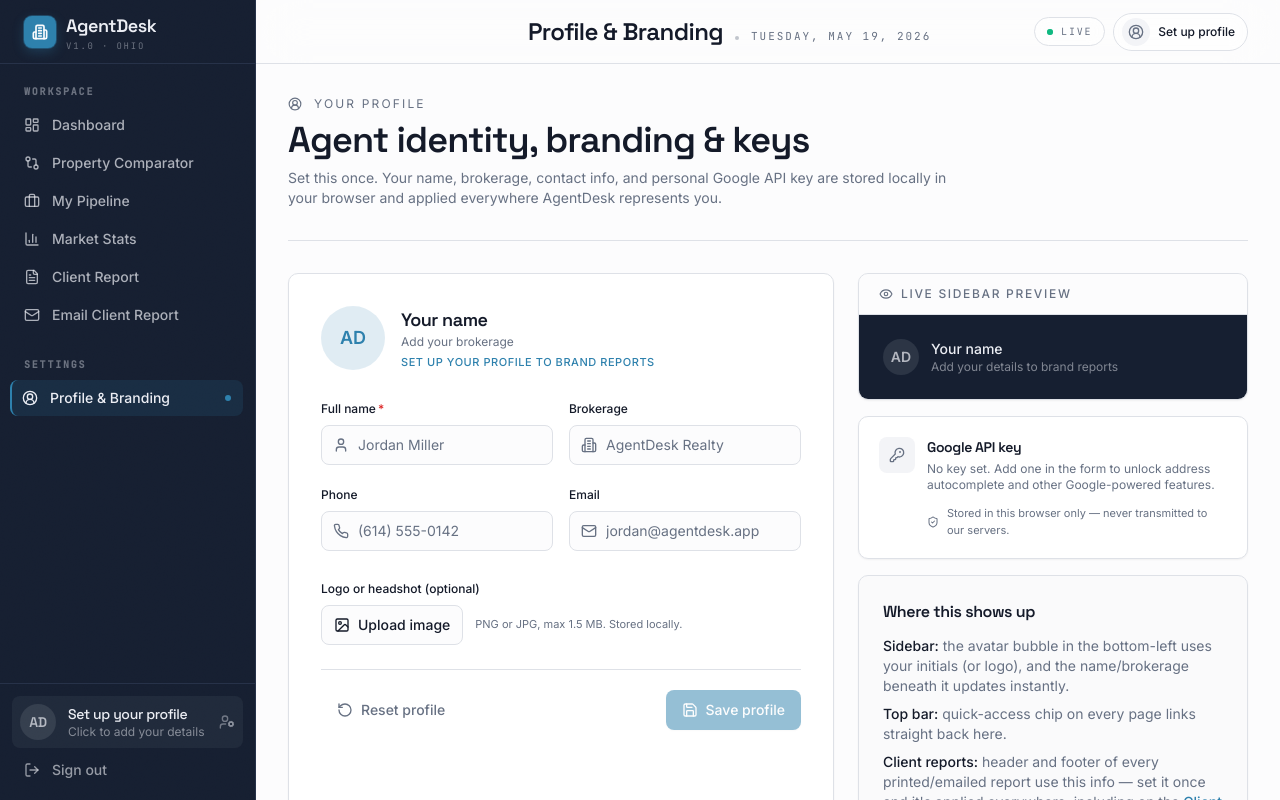
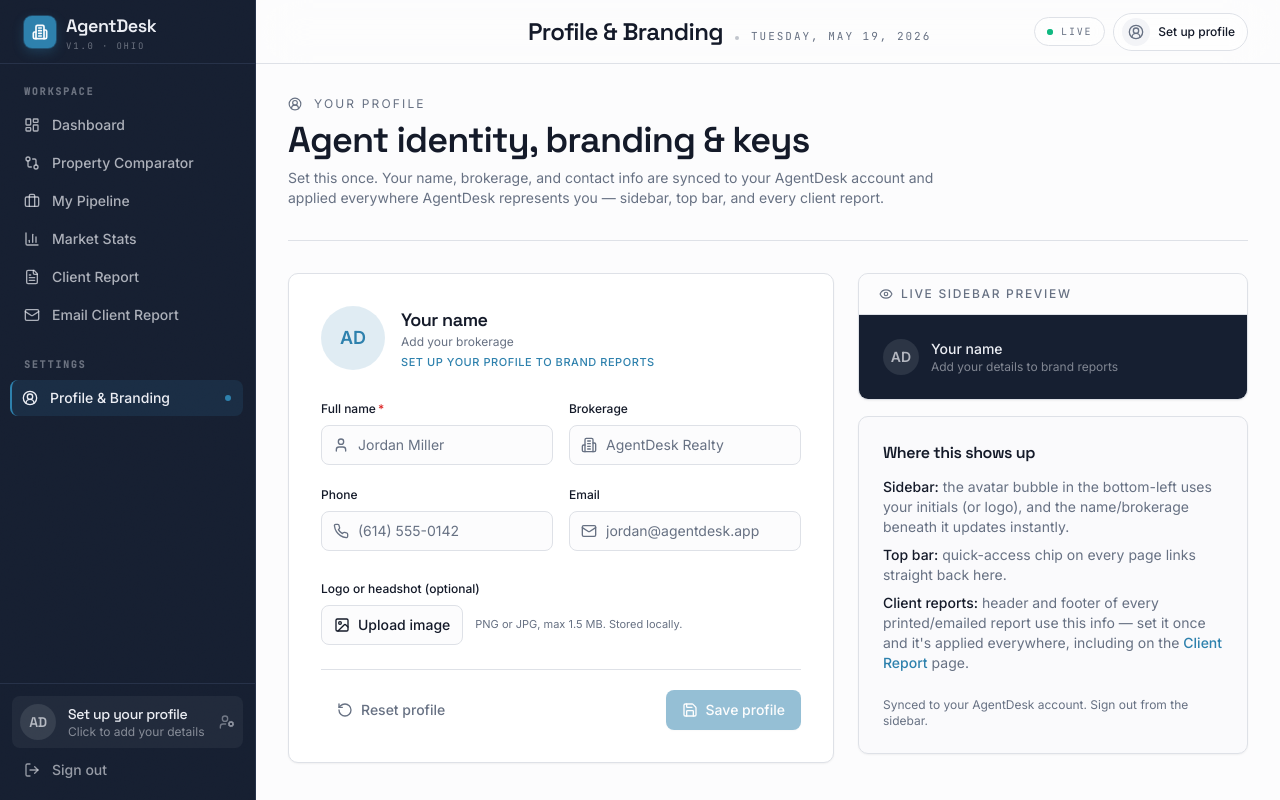
Before and after one commit to puterbuagh/real-estate-agent-tool-a28653, a Next.js app: page /profile in a window 1280 px wide. Built offline with nearby package versions, Linux system fonts and the light colour scheme.

Commit message:
Update from Colable — 2026-05-19T22:20:03.138Z

```diff
--- a/app/profile/page.tsx
+++ b/app/profile/page.tsx
@@ -6,11 +6,60 @@ import { UserCircle2, Sparkles, Eye, KeyRound, ShieldCheck } from "lucide-react"
 import { Card } from "@/components/ui/Card";
 import ProfileForm from "@/components/profile/ProfileForm";
 import { useAgentBranding } from "@/context/AgentBrandingContext";
+import { createSupabaseBrowserClient } from "@/lib/supabase/client";
 
 export const dynamic = "force-dynamic";
 
 function ProfilePage() {
-  const { branding, initials, isConfigured, hasGoogleKey } = useAgentBranding();
+  const { branding, initials, isConfigured, hasGoogleKey, setBranding } =
+    useAgentBranding() as ReturnType<typeof useAgentBranding> & {
+      hasGoogleKey?: boolean;
+    };
+
+  const [loading, setLoading] = React.useState(true);
+
+  // Pull the latest server-side profile on mount so we don't show stale
+  // localStorage values for a freshly-logged-in user.
+  React.useEffect(() => {
+    let cancelled = false;
+    async function load() {
+      try {
+        const supabase = createSupabaseBrowserClient();
+        const {
+          data: { user },
+        } = await supabase.auth.getUser();
+        if (!user) {
+          if (!cancelled) setLoading(false);
+          return;
+        }
+        const { data, error } = await supabase
+          .from("agent_profiles")
+          .select("name, email, brokerage, phone, logo_url, avatar_url")
+          .eq("id", user.id)
+          .maybeSingle();
+        if (cancelled) return;
+        if (!error && data) {
+          setBranding({
+            name: (data.name as string) ?? "",
+            email: (data.email as string) ?? user.email ?? "",
+            brokerage: (data.brokerage as string) ?? "",
+            phone: (data.phone as string) ?? "",
+            logoUrl: (data.logo_url as string | null) ?? null,
+            avatarUrl: (data.avatar_url as string | null) ?? null,
+          });
+        }
+      } catch {
+        // ignore — fall back to local-storage hydrated values
+      } finally {
+        if (!cancelled) setLoading(false);
+      }
+    }
+    load();
+    return () => {
+      cancelled = true;
+    };
+    // eslint-disable-next-line react-hooks/exhaustive-deps
+  }, []);
 
   const previewName = (branding.name ?? "").trim() || "Your name";
   const previewSub = (() => {
@@ -31,15 +80,25 @@ function ProfilePage() {
           Agent identity, branding &amp; keys
         </h1>
         <p className="max-w-2xl text-sm text-muted-foreground">
-          Set this once. Your name, brokerage, contact info, and personal
-          Google API key are stored locally in your browser and applied
-          everywhere AgentDesk represents you.
+          Set this once. Your name, brokerage, and contact info are synced to
+          your AgentDesk account and applied everywhere AgentDesk represents
+          you — sidebar, top bar, and every client report.
         </p>
       </header>
 
       <div className="grid gap-6 lg:grid-cols-[1.4fr_1fr]">
         <Card className="p-6 md:p-8">
+          {loading ? (
+            <div className="space-y-4">
+              <div className="h-6 w-40 animate-pulse rounded bg-muted" />
+              <div className="h-10 w-full animate-pulse rounded bg-muted" />
+              <div className="h-10 w-full animate-pulse rounded bg-muted" />
+              <div className="h-10 w-full animate-pulse rounded bg-muted" />
+              <div className="h-10 w-full animate-pulse rounded bg-muted" />
+            </div>
+          ) : (
             <ProfileForm />
+          )}
         </Card>
 
         <div className="space-y-4">
@@ -90,6 +149,7 @@ function ProfilePage() {
             </div>
           </Card>
 
+          {typeof hasGoogleKey === "boolean" && (
             <Card className="p-5">
               <div className="flex items-start gap-3">
                 <span
@@ -108,17 +168,17 @@ function ProfilePage() {
                   </h3>
                   <p className="mt-1 text-xs text-muted-foreground">
                     {hasGoogleKey
-                    ? "Your key is saved locally and will be used for any Google-powered features (address autocomplete, maps, etc.)."
-                    : "No key set. Add one in the form to unlock address autocomplete and other Google-powered features."}
+                      ? "Your key is saved and will be used for any Google-powered features (address autocomplete, maps, etc.)."
+                      : "No key set. Google Places autocomplete uses the workspace-level key."}
                   </p>
                   <div className="mt-3 flex items-center gap-2 text-[11px] text-muted-foreground">
                     <ShieldCheck className="h-3.5 w-3.5" aria-hidden="true" />
-                  Stored in this browser only — never transmitted to our
-                  servers.
+                    Managed at the deployment level.
                   </div>
                 </div>
               </div>
             </Card>
+          )}
 
           <Card className="p-6 bg-muted/30">
             <h2 className="font-display text-base font-semibold tracking-tight">
@@ -149,16 +209,9 @@ function ProfilePage() {
                 </Link>{" "}
                 page.
               </li>
-              <li>
-                <span className="font-medium text-foreground">
-                  Google features:
-                </span>{" "}
-                your API key powers address autocomplete and any future
-                map-based tools across AgentDesk.
-              </li>
             </ul>
             <p className="mt-6 text-xs text-muted-foreground">
-              Saved locally to this browser. Sign-in sync is coming later.
+              Synced to your AgentDesk account. Sign out from the sidebar.
             </p>
           </Card>
         </div>
```
Lines whose indentation alone changed are shown as unchanged.
